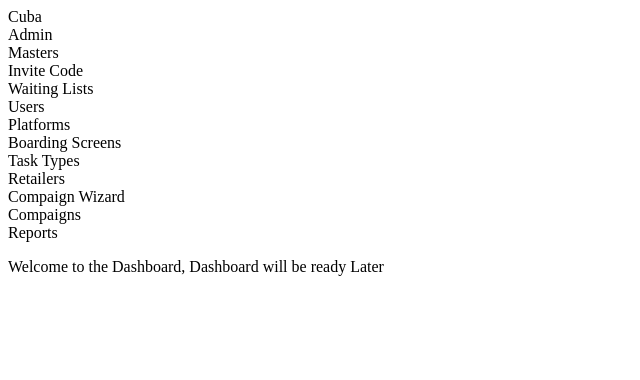
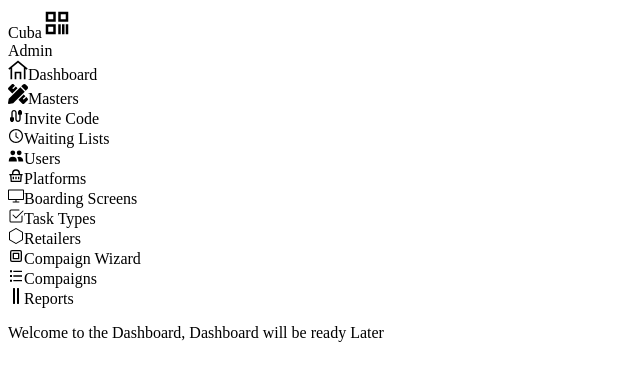
Before and after one commit to sameera222/Cuba_Project, a Next.js app: page /Dashboard in a window 1280 px wide. Shown: the top 380 px of the page, without its empty margins (0-640 px from the left). Built offline with nearby package versions, Linux system fonts and the light colour scheme.

Commit message:
added react icons to the sidebar

```diff
--- a/package.json
+++ b/package.json
@@ -20,6 +20,7 @@
     "react": "18.2.0",
     "react-dom": "18.2.0",
     "react-hook-form": "^7.43.1",
+    "react-icons": "^4.7.1",
     "typescript": "4.9.4"
   },
   "devDependencies": {
--- a/src/app/components/FormComponents/SideBar.tsx
+++ b/src/app/components/FormComponents/SideBar.tsx
@@ -1,19 +1,93 @@
 import React from "react";
+import { GrHome } from "react-icons/gr";
+import { FaPencilRuler } from "react-icons/fa";
+import { MdCable } from "react-icons/md";
+import { AiOutlineClockCircle } from "react-icons/ai";
+import { HiUsers } from "react-icons/hi";
+import { RiShoppingBasketLine } from "react-icons/ri";
+import { SlScreenDesktop } from "react-icons/sl";
+import { BsCheck2Square } from "react-icons/bs";
+import { BsHexagon } from "react-icons/bs";
+import { TbBoxModel2 } from "react-icons/tb";
+import { RiListCheck } from "react-icons/ri";
+import { FaGripLinesVertical } from "react-icons/fa";
 
 const SideBar = () => {
   return (
     <div className="flex flex-col items-start p-5 h-screen w-72">
-      <div>Masters</div>
-      <div>Invite Code</div>
-      <div>Waiting Lists</div>
-      <div>Users</div>
-      <div>Platforms</div>
-      <div>Boarding Screens</div>
-      <div>Task Types</div>
-      <div>Retailers</div>
-      <div>Compaign Wizard</div>
-      <div>Compaigns</div>
-      <div>Reports</div>
+      <div className="flex flex-row mr-5 py-2">
+        <span className="mr-3">
+          <GrHome size={20} />
+        </span>
+        Dashboard
+      </div>
+      <div className="flex flex-row mr-5 py-2">
+        <span className="mr-3">
+          <FaPencilRuler size={20} />
+        </span>
+        Masters
+      </div>
+      <div className="flex flex-row mr-5 py-2">
+        <span className="mr-3">
+          <MdCable />
+        </span>
+        Invite Code
+      </div>
+      <div className="flex flex-row mr-5 py-2">
+        <span className="mr-3">
+          <AiOutlineClockCircle />
+        </span>
+        Waiting Lists
+      </div>
+      <div className="flex flex-row mr-5 py-2">
+        <span className="mr-3">
+          <HiUsers />
+        </span>
+        Users
+      </div>
+      <div className="flex flex-row mr-5 py-2">
+        <span className="mr-3">
+          <RiShoppingBasketLine />
+        </span>
+        Platforms
+      </div>
+      <div className="flex flex-row mr-5 py-2">
+        <span className="mr-3">
+          <SlScreenDesktop />
+        </span>
+        Boarding Screens
+      </div>
+      <div className="flex flex-row mr-5 py-2">
+        <span className="mr-3">
+          <BsCheck2Square />
+        </span>
+        Task Types
+      </div>
+      <div className="flex flex-row mr-5 py-2">
+        <span className="mr-3">
+          <BsHexagon />
+        </span>
+        Retailers
+      </div>
+      <div className="flex flex-row mr-5 py-2">
+        {" "}
+        <span className="mr-3">
+          <TbBoxModel2 />
+        </span>
+        Compaign Wizard
+      </div>
+      <div className="flex flex-row mr-5 py-2">
+        <span className="mr-3">
+          <RiListCheck />
+        </span>
+        Compaigns
+      </div>
+      <div className="flex flex-row mr-5 py-2">
+        <span className="mr-3">
+          <FaGripLinesVertical />
+        </span>
+        Reports
+      </div>
     </div>
   );
 };
--- a/src/pages/Dashboard.tsx
+++ b/src/pages/Dashboard.tsx
@@ -1,18 +1,25 @@
 import SideBar from "@/app/components/FormComponents/SideBar";
 import React from "react";
+import { CgTikcode } from "react-icons/cg";
 
 const Dashboard = () => {
   return (
     <div>
-      <div className="flex md:flex md:flex-grow flex-row justify-between space-x-1 bg-pink-300 w-full h-16 p-5">
-        <div className="text-black font-bold text-2xl">Cuba</div>
+      <div className="flex md:flex md:flex-grow flex-row justify-between items-center bg-white w-full h-16 p-5">
+        <div className="text-black font-bold text-2xl mr-5 flex flex-row">
+          Cuba
+          <span className="ml-60">
+            <CgTikcode size={30} />
+          </span>
+        </div>
+
         <div className="text-black font-bold text-2xl">Admin</div>
       </div>
       <div className="flex flex-row w-full h-full">
-        <div className="flex flex-col items-start bg-gray-300 w-72 h-full">
+        <div className="flex flex-col items-start bg-white w-72 h-full">
           <SideBar />
         </div>
-        <div className="flex flex-row items-start justfy-center w-full h-screen bg-gray-400 p-5">
+        <div className="flex flex-row items-start justfy-center w-full h-screen bg-gray-100 p-5">
           <p>Welcome to the Dashboard, Dashboard will be ready Later</p>
         </div>
       </div>
```
Also changed, not shown: 1 other file (tests, documents, lock files or other folders).
